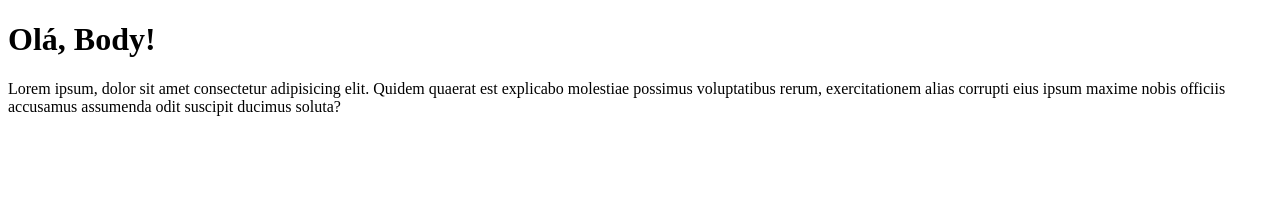
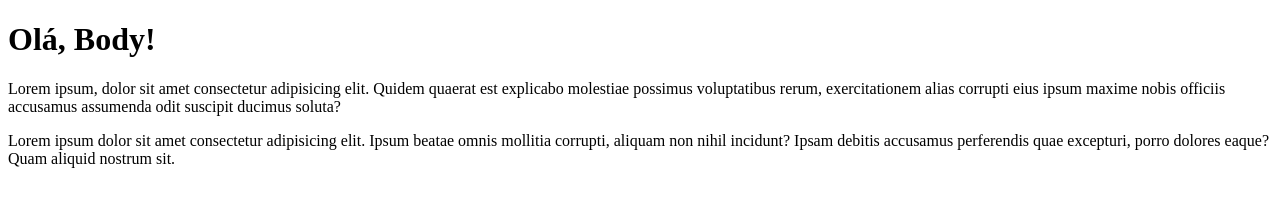
Before and after one commit to TheoKrdozo/Ola-Mundo, a plain HTML site: page site-exemplo/index.html in a window 1280 px wide. Drawn offline with Linux system fonts and the light colour scheme.

Commit message:
Adicionei um parágrafo

```diff
--- a/site-exemplo/index.html
+++ b/site-exemplo/index.html
@@ -8,5 +8,6 @@
 <body>
     <h1>Olá, Body!</h1>
     <p>Lorem ipsum, dolor sit amet consectetur adipisicing elit. Quidem quaerat est explicabo molestiae possimus voluptatibus rerum, exercitationem alias corrupti eius ipsum maxime nobis officiis accusamus assumenda odit suscipit ducimus soluta?</p>
+    <p>Lorem ipsum dolor sit amet consectetur adipisicing elit. Ipsum beatae omnis mollitia corrupti, aliquam non nihil incidunt? Ipsam debitis accusamus perferendis quae excepturi, porro dolores eaque? Quam aliquid nostrum sit.</p>
 </body>
 </html>
```
